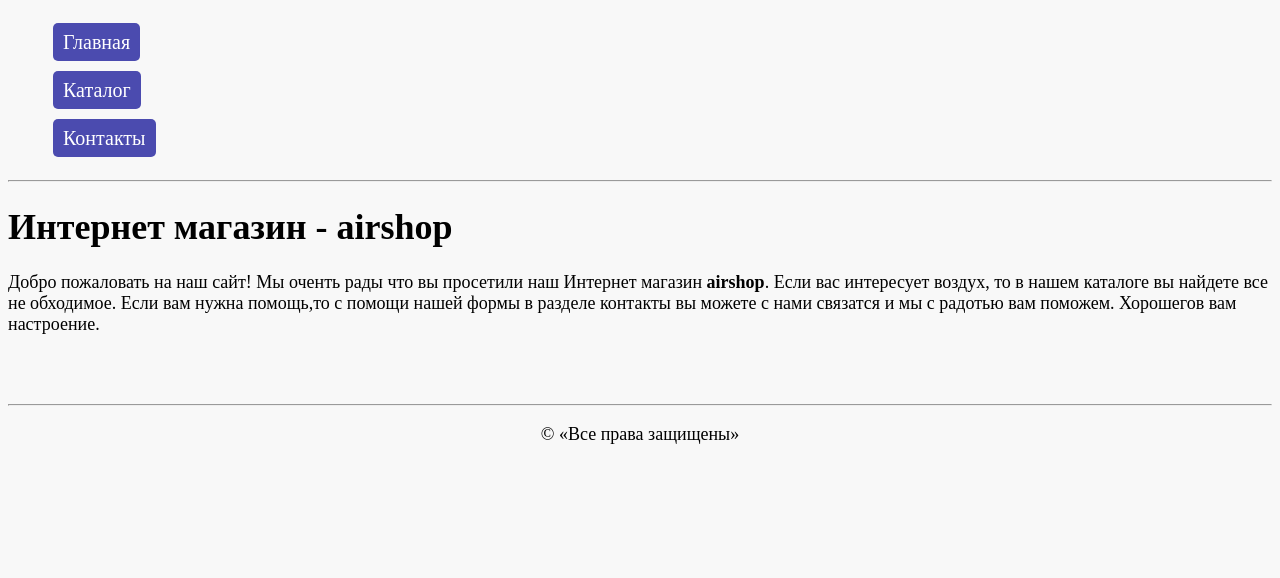
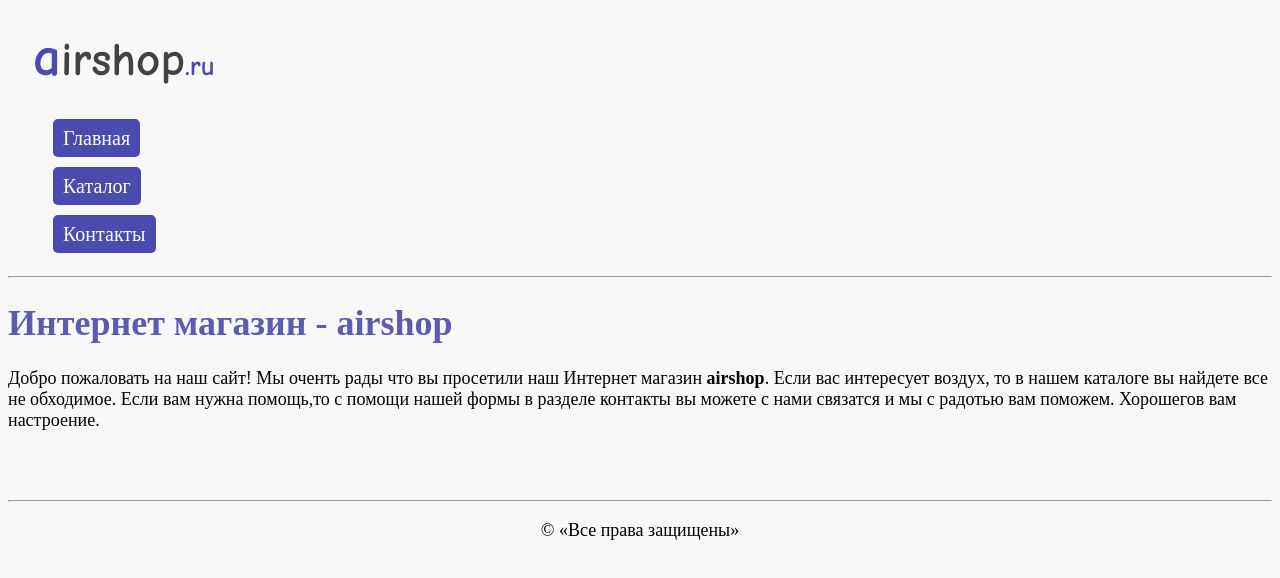
Before and after one commit to Solomaru/geet_site, a plain HTML site: page index.html in a window 1280 px wide. Drawn offline with Linux system fonts and the light colour scheme.

Commit message:
работа с лого сайта

```diff
--- a/css/style.css
+++ b/css/style.css
@@ -2,6 +2,12 @@ body {
     background-color:#f8f8f8;
     font-size: 18px;
 }
+/*--- Общие правила ---*/
+h1{
+  color: #5B5BAF;
+}
+
+/*---end Общие правила ---*/
 /*--- Tavar ---*/
 .z_h{
    color: black;
@@ -38,6 +44,26 @@ body {
 }
 /*---end tavar ---*/
 
+/*--- logo ---*/
+.logo{
+    font-family: Comic Sans MS ;
+    font-size:47px;
+    font-weight: bold;
+    margin:25px;
+    color:#414146;
+
+}
+.logo:after{
+    content:".ru";
+    font-size:27px;
+    color: #4B4BAF;
+}
+.logo:first-letter{
+    font-size:55px;
+    color: #4B4BAF;
+}
+/*---end logo ---*/
+
 /*--- Menu ---*/
 .menu{
     list-style: none;
@@ -52,7 +78,10 @@ ul li a{
     padding: 10px 10px;
     display: inline-block;
     margin: 5px;
-
+}
+ul li a:hover{
+    color: #eee;
+    background-color: #5B5BAF;
 }
 /*---end Menu ---*/
 
--- a/index.html
+++ b/index.html
@@ -6,12 +6,16 @@
     <title> Интернет магазин - airshop Мы продаем воздух по низкой цене!</title>
 </head>
 <body>
-
-<ul class="menu">
-    <li><a href="./index.html" >Главная</a></li>
-    <li><a href="./catalog.html" >Каталог</a></li>
-    <li><a href="./contact.html" >Контакты</a></li>
-</ul>
+<div class="header">
+	<div class="logo">airshop</div>
+    <div class="block_menu">
+		<ul class="menu">
+		    <li><a href="./index.html" >Главная</a></li>
+		    <li><a href="./catalog.html" >Каталог</a></li>
+		    <li><a href="./contact.html" >Контакты</a></li>
+		</ul>
+	</div>
+</div>
 <hr>
 <h1>Интернет магазин - airshop</h1>
 <p>
```
